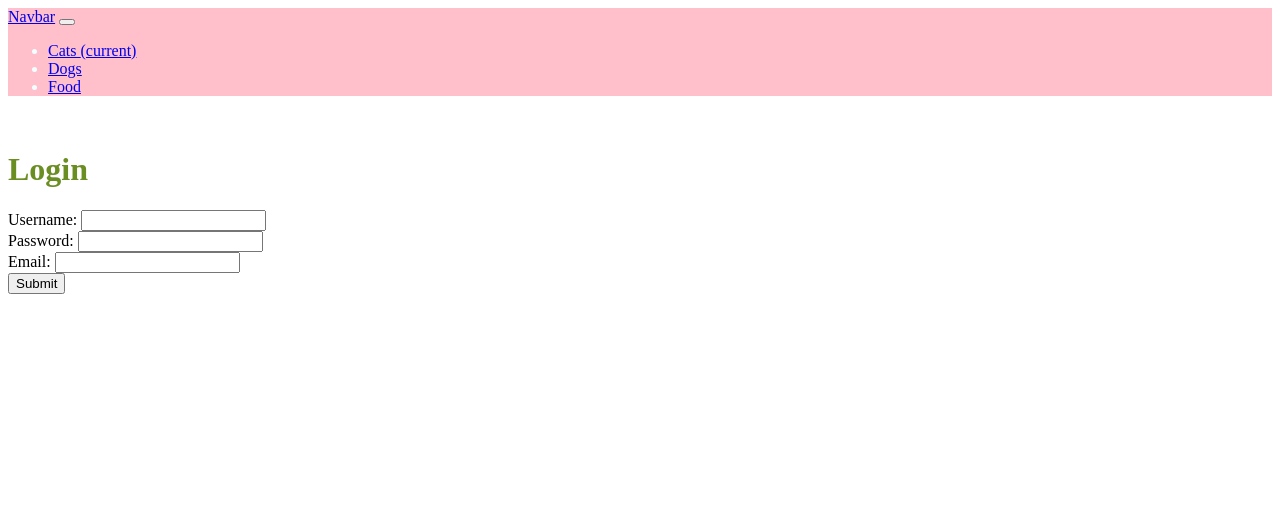
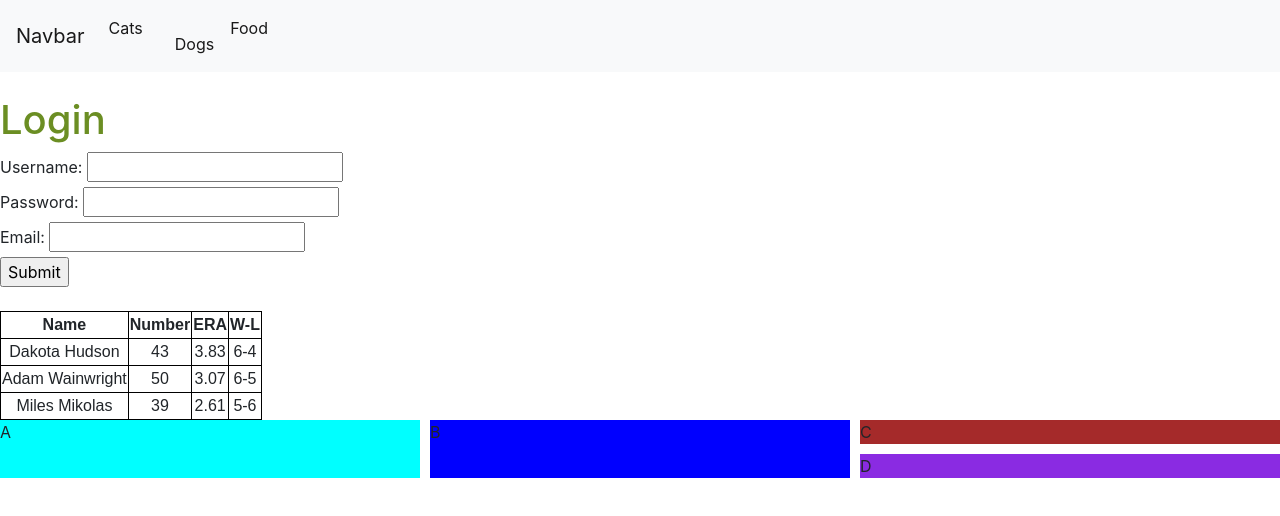
Before and after one commit to Rosalyn94/july1-exam, a plain HTML site: page index.html in a window 1280 px wide. Drawn offline with nearby package versions, Linux system fonts and the light colour scheme.

Commit message:
grid new

```diff
--- a/index.html
+++ b/index.html
@@ -6,28 +6,36 @@
     <meta name="viewport" content="width=device-width, initial-scale=1.0">
     <title>Document</title>
     <link rel="stylesheet" href="style.css">
+    <link rel="stylesheet" href="https://cdn.jsdelivr.net/npm/bootstrap@4.6.1/dist/css/bootstrap.min.css">
+  <script src="https://cdn.jsdelivr.net/npm/jquery@3.6.0/dist/jquery.slim.min.js"></script>
+  <script src="https://cdn.jsdelivr.net/npm/popper.js@1.16.1/dist/umd/popper.min.js"></script>
+  <script src="https://cdn.jsdelivr.net/npm/bootstrap@4.6.1/dist/js/bootstrap.bundle.min.js"></script>
 </head>
+
 <body>
     <nav class="navbar navbar-expand-lg navbar-light bg-light">
         <a class="navbar-brand" href="#">Navbar</a>
         <button class="navbar-toggler" type="button" data-toggle="collapse" data-target="#navbarNav" aria-controls="navbarNav" aria-expanded="false" aria-label="Toggle navigation">
           <span class="navbar-toggler-icon"></span>
         </button>
+
         <div class="collapse navbar-collapse" id="navbarNav">
           <ul class="navbar-nav">
             <li class="nav-item active">
-              <a class="nav-link" href="https://www.nationalgeographic.com/animals/mammals/facts/domestic-cat">Cats <span class="sr-only">(current)</span></a>
+              <a class="nav-link" href="https://www.nationalgeographic.com/animals/mammals/facts/domestic-cat">Cats <span class="sr-only">
             </li>
-            <li class="nav-item">
+            <li class="nav-item active">
               <a class="nav-link" href="https://kids.nationalgeographic.com/games/quizzes/article/quiz-whiz-dogs">Dogs</a>
             </li>
-            <li class="nav-item">
+            <li class="nav-item active">
               <a class="nav-link" href="https://kids.nationalgeographic.com/chew-on-this">Food</a>
             </li>
           </ul>
         </div>
       </nav>
+
       <br>
+
       <form>
         <h1>Login</h1>
 <label for="username">Username:</label>
@@ -41,5 +49,45 @@
 <br>
 <input type="submit"required>
   </form>
+
+<br>
+
+<Table>
+    <tbody>
+    <Thead>
+        <th>Name</th>
+        <th>Number</th>
+        <th>ERA</th>
+        <th>W-L</th>
+    </Thead>
+    <TR>
+        <td>Dakota Hudson</td>
+        <td>43</td>
+        <td>3.83</td>
+        <td>6-4</td>
+    </TR>
+    <TR>
+        <td>Adam Wainwright</td>
+        <td>50</td>
+        <td>3.07</td>
+        <td>6-5</td>
+    </TR>
+    <TR>
+        <td>Miles Mikolas</td>
+        <td>39</td>
+        <td>2.61</td>
+        <td>5-6</td>
+    </TR>
+
+
+</tbody>
+</Table>
+<div class="parent">
+    <div class="div1">A </div>
+    <div class="div2"> B</div>
+    <div class="div3"> C</div>
+    <div class="div4"> D</div>
+    </div>
+
 </body>
 </html>
--- a/style.css
+++ b/style.css
@@ -1,16 +1,30 @@
 
-.navbar{
-    background-color: pink;
-    color: azure;
-}
-.container{
-    color:blueviolet;
-    background-color: aquamarine;
-}
-.container-fluid{
-    color: palevioletred;
-    background-color: black;
-}
 h1{
     color: olivedrab;
 }
+table, th, td {
+    border: 1px solid black;
+    font-family: Arial, sans-serif;
+    text-align: center;
+  }
+  body {
+    margin: 0;
+    width: 100vw;
+    height: 100vh;
+}
+.parent {
+    display: grid;
+    grid-template-columns: repeat(6, 1fr);
+    grid-template-rows: repeat(3, 1fr);
+    grid-column-gap: 10px;
+    grid-row-gap: 10px;
+    }
+
+    .div1 { grid-area: 1 / 1 / 3 / 3;
+    background-color: aqua; }
+    .div2 { grid-area: 1 / 3 / 3 / 5;
+    background-color: blue;}
+    .div3 { grid-area: 1 / 5 / 2 / 7;
+    background-color: brown;}
+    .div4 { grid-area: 2 / 5 / 3 / 7;
+    background-color: blueviolet;}
```
